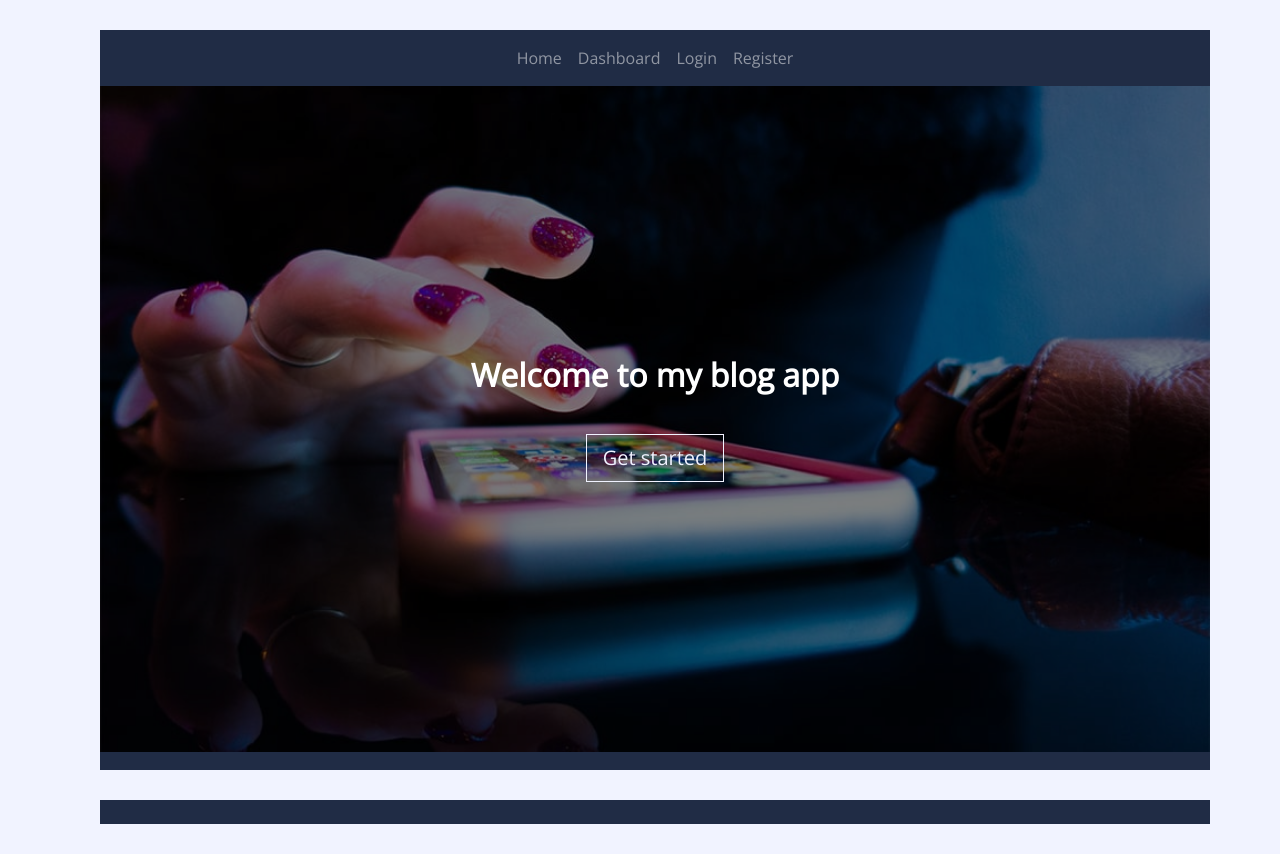
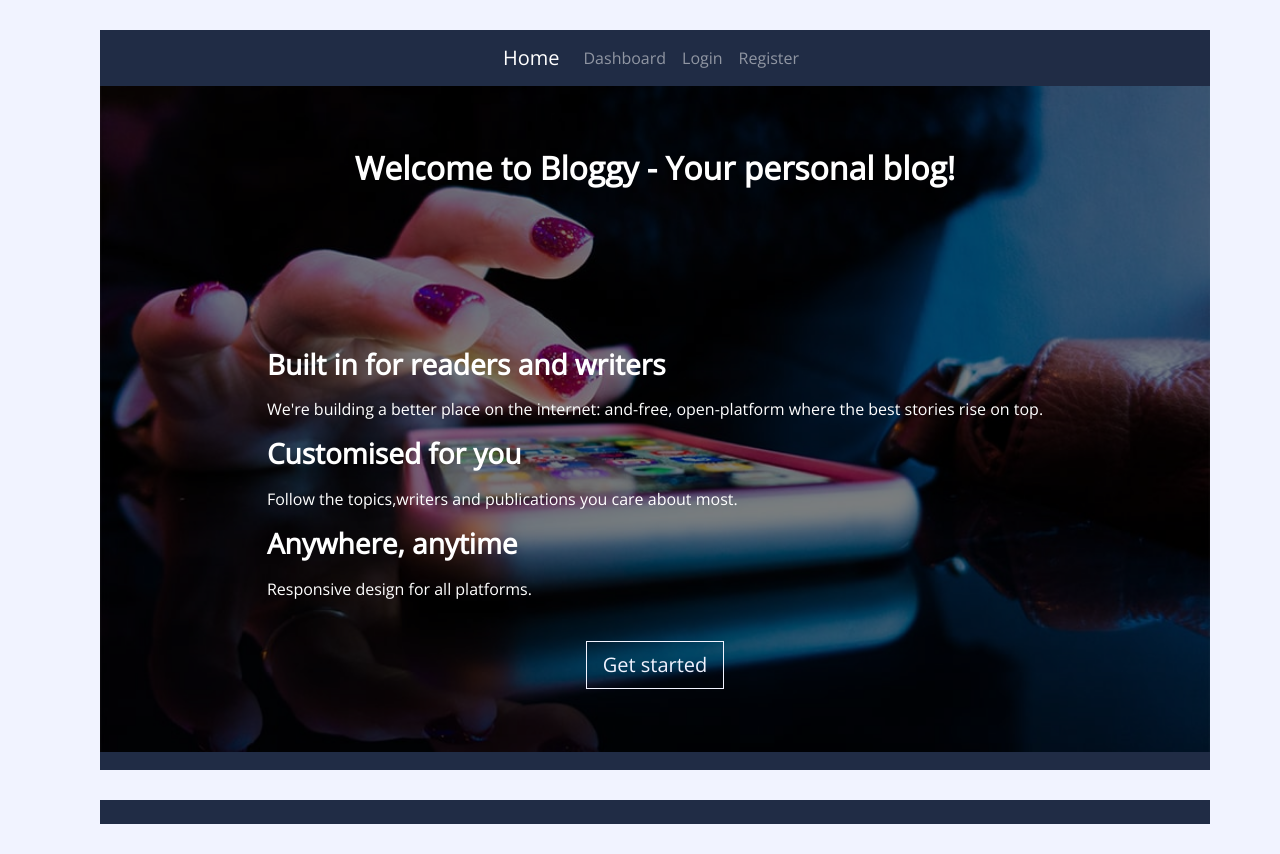
Before and after one commit to MartinKraychev/blog-application, a Django app: page / in a window 1280 px wide. Run offline with Django 4.2, Linux system fonts and the light colour scheme; some libraries are stand-ins or nearby versions.

Commit message:
changed landing page

```diff
--- a/templates/main/index.html
+++ b/templates/main/index.html
@@ -7,12 +7,18 @@
                 <div class="carousel-item active">
                     <img class="w-100" src="{% static 'img/carousel-1.jpg' %}" alt="Image">
                     <div class="carousel-caption d-flex flex-column align-items-center justify-content-center">
-                        <h2 class="mb-3 text-white font-weight-bold">Welcome to my blog app</h2>
-{#                        <div class="d-flex text-white">#}
-{#                            <small class="mr-2"><i class="fa fa-calendar-alt"></i> 01-Jan-2045</small>#}
-{#                            <small class="mr-2"><i class="fa fa-folder"></i> Web Design</small>#}
-{#                            <small class="mr-2"><i class="fa fa-comments"></i> 15 Comments</small>#}
-{#                        </div>#}
+                        <h2 class="mb-3 text-white font-weight-bold">Welcome to Bloggy - Your personal blog!</h2>
+                        <br><br><br><br><br><br>
+                        <div class="text-left">
+                            <h3 class="mb-3 text-white font-weight-bold">Built in for readers and writers</h3>
+                            <p>We're building a better place on the internet: and-free, open-platform where the best
+                                stories rise on top.</p>
+                            <h3 class="mb-3 text-white font-weight-bold">Customised for you</h3>
+                            <p>Follow the topics,writers and publications you care about most.</p>
+                            <h3 class="mb-3 text-white font-weight-bold">Anywhere, anytime</h3>
+                            <p>Responsive design for all platforms.</p>
+                        </div>
+
                         <a href="{% url 'dashboard' %}" class="btn btn-lg btn-outline-light mt-4">Get started</a>
                     </div>
                 </div>
--- a/templates/navbar.html
+++ b/templates/navbar.html
@@ -6,7 +6,7 @@
         </button>
         <div class="collapse navbar-collapse justify-content-between" id="navbarCollapse">
             <div class="navbar-nav m-auto">
-                <a href="{% url 'index' %}" class="nav-item nav-link">Home</a>
+                <a href="{% url 'index' %}" class="navbar-brand">Home</a>
                 <a href="{% url 'dashboard' %}" class="nav-item nav-link">Dashboard</a>
                 {% if request.user.is_authenticated %}
                     {% if profile %}
```
